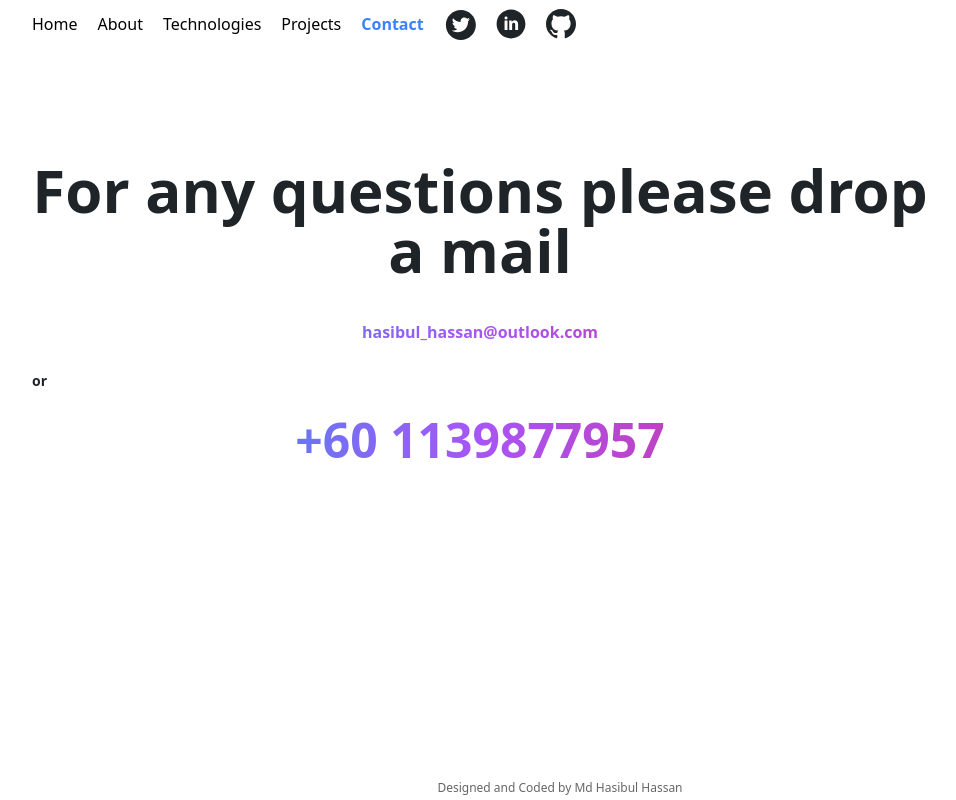
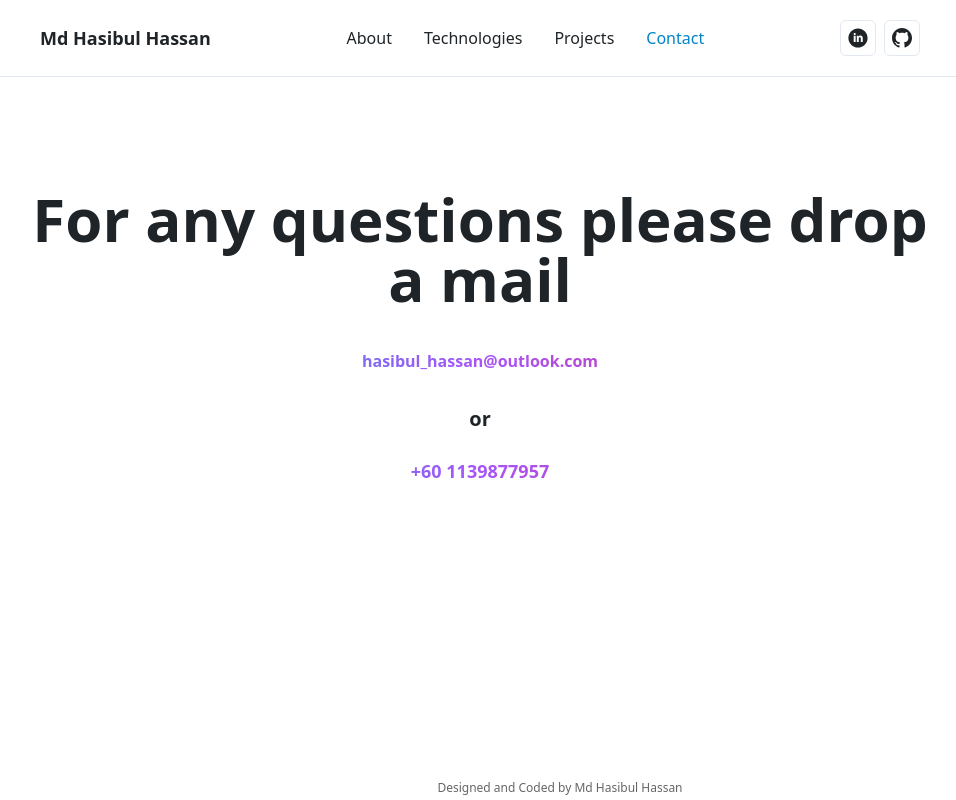
Before and after one commit to Hasibulshahi/react-portfolio, a React (Create React App) app: page /react-portfolio/contact in a window 1280 px wide. Shown: the whole page, without its empty margins (160-1116 px from the left). Built offline with nearby package versions, Linux system fonts and the light colour scheme.

Commit message:
update bio

```diff
--- a/src/Components/Header.js
+++ b/src/Components/Header.js
@@ -4,102 +4,82 @@ import { socialMediaUrl } from "../Details";
 
 function Header() {
   const [isOpen, setIsOpen] = useState(false);
-  const { linkdein, github, twitter } = socialMediaUrl;
+  const { linkdein, github } = socialMediaUrl;
   const toggleClass = () => {
     setIsOpen(!isOpen);
   };
 
+  const navLinkClass = ({ isActive }) =>
+    `px-2 py-1 text-sm md:text-base font-medium transition-colors duration-200 ${
+      isActive
+        ? "text-sky-600"
+        : "text-dark-heading dark:text-light-heading hover:text-sky-600"
+    }`;
+
+  const socialLinkClass =
+    "group inline-flex items-center justify-center w-9 h-9 rounded-md border border-slate-200 dark:border-dark-card transition-colors duration-200 hover:border-sky-500";
+
   return (
-    <header className="container mx-auto md:flex justify-between py-2 max-width">
-      <nav className="md:flex justify-between">
-        <ul className="dark:text-light-content font-medium flex justify-evenly items-center my-5 md:my-0 md:space-x-5 md:mr-5">
-          <li className="pb-1 md:pb-0">
+    <header className="py-3 border-b border-slate-200 dark:border-dark-card">
+      <div className="container mx-auto max-width">
+        <nav className="px-1 md:px-2 py-2">
+          <div className="flex flex-col gap-3 md:flex-row md:items-center md:justify-between">
             <NavLink
               to="/"
-              onClick={toggleClass}
-              className={({ isActive }) =>
-                isActive
-                  ? "text-blue-500 font-bold" // Highlight active link
-                  : "hover:text-blue-500"
-              }
+              className="text-center md:text-left text-base md:text-lg font-semibold text-dark-heading dark:text-light-heading"
             >
+              Md Hasibul Hassan
+            </NavLink>
+
+            <ul className="flex flex-wrap items-center justify-center gap-3 md:gap-4">
+              {/* <li>
+                <NavLink to="/" onClick={toggleClass} className={navLinkClass}>
                   Home
                 </NavLink>
-          </li>
-          <li className="pb-1 md:pb-0">
-            <NavLink
-              to="/about"
-              onClick={toggleClass}
-              className={({ isActive }) =>
-                isActive
-                  ? "text-blue-500 font-bold"
-                  : "hover:text-blue-500"
-              }
-            >
+              </li> */}
+              <li>
+                <NavLink to="/about" onClick={toggleClass} className={navLinkClass}>
                   About
                 </NavLink>
               </li>
-          <li className="pb-1 md:pb-0">
+              <li>
                 <NavLink
                   to="/technologies"
                   onClick={toggleClass}
-              className={({ isActive }) =>
-                isActive
-                  ? "text-blue-500 font-bold"
-                  : "hover:text-blue-500"
-              }
+                  className={navLinkClass}
                 >
                   Technologies
                 </NavLink>
               </li>
-          <li className="pb-1 md:pb-0">
+              <li>
                 <NavLink
                   to="/projects"
                   onClick={toggleClass}
-              className={({ isActive }) =>
-                isActive
-                  ? "text-blue-500 font-bold"
-                  : "hover:text-blue-500"
-              }
+                  className={navLinkClass}
                 >
                   Projects
                 </NavLink>
               </li>
               <li>
-            <NavLink
-              to="/contact"
-              onClick={toggleClass}
-              className={({ isActive }) =>
-                isActive
-                  ? "text-blue-500 font-bold"
-                  : "hover:text-blue-500"
-              }
-            >
+                <NavLink to="/contact" onClick={toggleClass} className={navLinkClass}>
                   Contact
                 </NavLink>
               </li>
             </ul>
-        <ul className="flex justify-evenly items-center my-5 md:my-0 md:space-x-5 md:mr-5">
+
+            <ul className="flex items-center justify-center gap-2">
               <li>
-            <a href={twitter} target="_blank" rel="noreferrer noopener">
+                <a
+                  href={linkdein}
+                  target="_blank"
+                  rel="noreferrer noopener"
+                  className={socialLinkClass}
+                  aria-label="LinkedIn"
+                >
                   <svg
-               className="dark:fill-light-heading fill-dark-heading"
-               width="32"
-               height="32"
-               viewBox="0 0 32 32"
-               fill="none"
-               xmlns="http://www.w3.org/2000/svg"
-              >
-                <path d="M16.875 1.875C8.59152 1.875 1.875 8.59152 1.875 16.875C1.875 25.1585 8.59152 31.875 16.875 31.875C25.1585 31.875 31.875 25.1585 31.875 16.875C31.875 8.59152 25.1585 1.875 16.875 1.875ZM24.0837 13.1819C24.0937 13.3393 24.0937 13.5033 24.0937 13.6641C24.0937 18.5792 20.3504 24.2411 13.51 24.2411C11.4007 24.2411 9.44531 23.6283 7.79799 22.5737C8.09933 22.6071 8.38728 22.6205 8.69531 22.6205C10.4364 22.6205 12.0368 22.0312 13.3125 21.0335C11.6786 21 10.3058 19.9286 9.83705 18.4554C10.4096 18.5391 10.9252 18.5391 11.5145 18.3884C10.6732 18.2175 9.91699 17.7605 9.37438 17.0953C8.83178 16.43 8.53623 15.5973 8.53795 14.7388V14.692C9.03013 14.9699 9.60938 15.1406 10.2154 15.1641C9.70595 14.8245 9.28814 14.3645 8.99903 13.8249C8.70993 13.2852 8.55845 12.6825 8.55804 12.0703C8.55804 11.3772 8.73884 10.7444 9.06362 10.1953C9.99744 11.3449 11.1627 12.2851 12.4837 12.9548C13.8047 13.6245 15.2518 14.0088 16.731 14.0826C16.2054 11.5547 18.0938 9.50893 20.3638 9.50893C21.4353 9.50893 22.3996 9.95759 23.0792 10.6808C23.9196 10.5234 24.7232 10.2087 25.4397 9.78683C25.1618 10.6473 24.5792 11.3739 23.8058 11.8326C24.5558 11.7522 25.279 11.5446 25.9487 11.2533C25.4431 11.9967 24.8103 12.6562 24.0837 13.1819Z" />
-              </svg>
-            </a>
-          </li>
-          <li>
-            <a href={linkdein} target="_blank" rel="noreferrer noopener">
-              <svg
-                className="dark:fill-light-heading fill-dark-heading"
-                width="30"
-                height="30"
+                    className="fill-dark-heading dark:fill-light-heading group-hover:fill-sky-600 transition-colors duration-200"
+                    width="20"
+                    height="20"
                     viewBox="0 0 30 30"
                     fill="none"
                     xmlns="http://www.w3.org/2000/svg"
@@ -109,11 +89,17 @@ function Header() {
                 </a>
               </li>
               <li>
-            <a href={github} target="_blank" rel="noreferrer noopener">
+                <a
+                  href={github}
+                  target="_blank"
+                  rel="noreferrer noopener"
+                  className={socialLinkClass}
+                  aria-label="GitHub"
+                >
                   <svg
-                className="dark:fill-light-heading fill-dark-heading"
-                width="30"
-                height="30"
+                    className="fill-dark-heading dark:fill-light-heading group-hover:fill-sky-600 transition-colors duration-200"
+                    width="20"
+                    height="20"
                     viewBox="0 0 30 30"
                     fill="none"
                     xmlns="http://www.w3.org/2000/svg"
@@ -127,7 +113,9 @@ function Header() {
                 </a>
               </li>
             </ul>
+          </div>
         </nav>
+      </div>
     </header>
   );
 }
--- a/src/Details.js
+++ b/src/Details.js
@@ -26,6 +26,7 @@ import node from "./assets/techstack/node.png";
 import angular from "./assets/techstack/angular.png";
 
 // Porject Images
+import rhb from "./assets/projects/rhb.png";
 import rize from "./assets/projects/rize.jpg";
 import tella from "./assets/projects/tella.jpg";
 import microservices from "./assets/projects/microservices.jpg";
@@ -45,19 +46,40 @@ export const personalDetails = {
   name: "Md Hasibul Hassan",
   tagline: "Driven by Code. Powered by Passion. Focused on Results.",
   img: profile,
-  about: `Versatile Full-Stack & Mobile App Developer with 6+ years of experience, specializing in Flutter, React Native, Kotlin, Java, ASP.Net Core, and cloud-based architecture on Azure & AWS. Proven track record in developing scalable web and mobile applications, leading cross-functional teams, and delivering high-impact solutions across fintech, e-commerce, and AI-driven platforms. Adept at clean code architecture, API integration, and modern development frameworks. Passionate about innovation, continuous learning, and building seamless digital experiences.`,
+  about: `Senior Software Engineer with 7 years of experience designing and building scalable enterprise applications, backend systems, and mobile platforms. Strong expertise in Java, Kotlin, Spring Boot, ASP.NET Core, Node.js, and React, with hands-on experience in cloud platforms including AWS and
+          Microsoft Azure. Proven track record delivering secure banking platforms, microservices architectures, and API-driven systems across fintech, enterprise, and mobile
+          environments. Experienced in RESTful API design, cloud deployment, event-driven systems, CI/CD pipelines, and Agile development. Passionate
+          about building maintainable systems using modern architecture patterns and DevOps practices.`,
 };
 
 // Enter your Social Media URLs here
 export const socialMediaUrl = {
-  linkdein: "https://www.linkedin.com/",
-  github: "https://www.github.com/",
-  twitter: "https://twitter.com/",
-  instagram: "https://www.instagram.com/",
+  linkdein: "https://www.linkedin.com/in/md-hasibul-hassan-239998381/",
+  github: "https://github.com/Hasibulshahi"
 };
 
 // Enter your Work Experience here
 export const workDetails = [
+    {
+    Position: "Senior Full Stack Developer",
+    Company: `Accord Innovation Sdn Bhd`,
+    Client: `RHB Bank`,
+    Location: "Kuala Lumpur, Malaysia",
+    Technology: "React Native, React.Js, Node.Js, Azure",
+    Type: "Full Time",
+    Duration: "Jan 2026 - Present",
+    Responsibilities: [
+      "Develop React Native application for RHB Bank",
+      "Develop Web application for RHB Bank",
+      "Use of Azure services",
+      "Develop API in Node.Js",
+      "Maintain the Existing Framework",
+      "Develop the new features",
+      "Bug Fixing and Analyzing",
+      "Use GitActions for CI/CD",
+      "Use Azure Functions for serverless computing",
+    ],
+  },
   {
     Position: "Senior Java Backend Developer",
     Company: `Accord Innovation Sdn Bhd`,
@@ -65,7 +87,7 @@ export const workDetails = [
     Location: "Kuala Lumpur, Malaysia",
     Technology: "Spring Boot, Java, Kotlin",
     Type: "Full Time",
-    Duration: "Feb 2025 - Present",
+    Duration: "Feb 2025 - Jan 2026",
     Responsibilities: [
       "Develop Microservices",
       "Implement Apollo Server for API gateway",
@@ -226,6 +248,17 @@ export const techStackDetails = {
 
 // Enter your Project Details here
 export const projectDetails = [
+  {
+    title: "RHB MyHome",
+    image: rhb,
+    description: `Designed with you in mind, the RHB MyHome app takes away the hassle of applying for a mortgage. You’ll be guided and kept informed digitally, every step of the way.
+                  Apply from home
+                  Forget about going to the bank to apply for your mortgage. You can do it from the comfort of your home, or wherever you may be – from submitting documents to checking your application status anytime up to getting approval. All via the app.`,
+    techstack: "React Native, React.Js, Node.Js, Azure",
+    previewLink: "https://play.google.com/store/search?q=rhb+myhome+app&c=apps&hl=en",
+    githubLink: "https://github.com",
+    client: "RHB Bank Malaysia",
+  },
   {
     title: "Rize MY",
     image: rize,
--- a/src/Pages/Contact.js
+++ b/src/Pages/Contact.js
@@ -11,10 +11,10 @@ function Contact() {
       <h3 className="responsive-text text-center text-gradient font-semibold md:font-bold pt-5 md:pt-10 md:pb-6">
         <a href={`mailto:${email}`}>{email}</a>
       </h3>
-      <span className="text-sm mt-2 text-dark-heading dark:text-light-heading font-bold">
+      <span className="block w-full text-center text-lg md:text-xl mt-2 text-dark-heading dark:text-light-heading font-extrabold">
         or
       </span>
-      <h3 className="text-center text-base md:text-2xl lg:text-5xl text-gradient font-semibold md:font-bold pt-2 md:py-6">
+      <h3 className="text-center text-sm md:text-base lg:text-lg text-gradient font-semibold md:font-bold pt-2 md:py-6">
         <a href={`tel:${phone}`}>{phone}</a>
       </h3>
     </main>
```
Also changed, not shown: src/assets/projects/rhb.png (added). Lines whose indentation alone changed are shown as unchanged.
